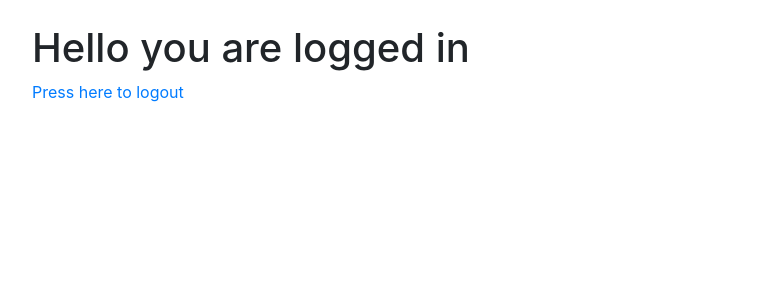
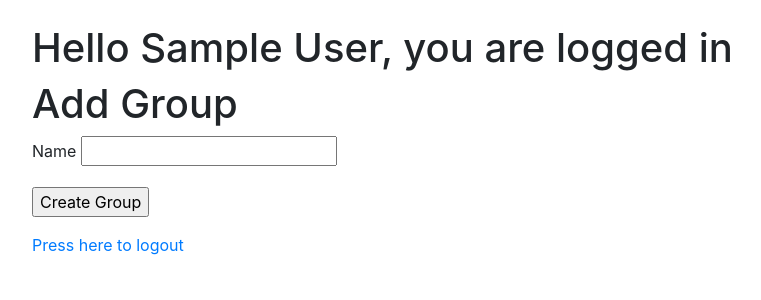
Before and after one commit to arvydasg/fourcount, a Flask app: page /groups in a window 1280 px wide. Shown: the part 56-356 px from the top of the page, without its empty margins (53-814 px from the left). Run offline with Flask 3, Linux system fonts and the light colour scheme; the visitor is signed in with stand-in values (Sample User, id 1); data that the repository does not hold is empty; some libraries are stand-ins or nearby versions.

Commit message:
now possible to add groups from within logged in user page

```diff
--- a/app.py
+++ b/app.py
@@ -43,19 +43,25 @@ class User(db.Model, UserMixin):
     email = db.Column(db.String(50), unique=True, nullable=False)
     name = db.Column(db.String(50), unique=True, nullable=False)
     password = db.Column(db.String(200), nullable=False)
+    groups = db.relationship(
+        "Group", secondary="user_group", backref=db.backref("members", lazy="dynamic")
+    )
+
+
+# Association table between User and Group
+user_group = db.Table(
+    "user_group",
+    db.Column("user_id", db.Integer, db.ForeignKey("user.id")),
+    db.Column("group_id", db.Integer, db.ForeignKey("group.id")),
+)
+
+
+class Group(db.Model):
+    id = db.Column(db.Integer, primary_key=True)
+    name = db.Column(db.String(50), unique=True, nullable=False)
 
 
 # ===== ROUTES ========================================================================
-
-
-@app.route("/all_users", methods=["GET", "POST"])
-def route_all_users():
-    all_users = User.query.all()
-
-    if not all_users:
-        return render_template("no_data.html")
-
-    return render_template("all_users.html", all_users=all_users)
 
 
 @app.route("/", methods=["GET", "POST"])
@@ -101,8 +107,32 @@ def route_logout():
 
 
 @app.route("/groups", methods=["GET", "POST"])
+@login_required
 def route_groups():
-    return render_template("groups.html")
+    groups = current_user.groups
+    form = AddGroupForm()
+    if form.validate_on_submit():
+        new_group = Group(name=form.name.data)
+        db.session.add(new_group)
+        current_user.groups.append(new_group)
+        db.session.commit()
+        flash("New group created successfully.")
+        return redirect(url_for("route_groups"))
+    return render_template("groups.html", groups=groups, form=form)
+
+
+@app.route("/groups/add", methods=["GET", "POST"])
+@login_required
+def route_add_group():
+    form = AddGroupForm()
+    if form.validate_on_submit():
+        new_group = Group(name=form.name.data)
+        db.session.add(new_group)
+        current_user.groups.append(new_group)
+        db.session.commit()
+        flash("New group created successfully.")
+        return redirect(url_for("route_groups"))
+    return render_template("add_group.html", form=form)
 
 
 # ===== FORMS ========================================================================
@@ -127,7 +157,12 @@ class LoginForm(FlaskForm):
     submit = SubmitField("Submit")
 
 
+class AddGroupForm(FlaskForm):
+    name = StringField("Name", validators=[DataRequired()])
+    submit = SubmitField("Create Group")
+
+
 if __name__ == "__main__":
     with app.app_context():
         db.create_all()
-        app.run(host="0.0.0.0", debug=False)
+        app.run(host="0.0.0.0", debug=True)
--- a/templates/groups.html
+++ b/templates/groups.html
@@ -2,7 +2,36 @@
 
 {% block content %}
 
-    <h1>Hello you are logged in</h1>
+    {% with messages = get_flashed_messages() %}
+        {% if messages %}
+            {% for message in messages %}
+                <div class="alert alert-success alert-dismissible fade show" role="alert">
+                    <li>{{ message }}</li>
+                    <button type="button" class="close" data-dismiss="alert" aria-label="Close">
+                        <span aria-hidden="true">&times;</span>
+                    </button>
+                </div>
+            {% endfor %}
+        {% endif %}
+    {% endwith %}
+
+    <h1>Hello {{ current_user.name }}, you are logged in</h1>
+
+    {% for group in groups %}
+        <p>{{ group.name }}</p>
+    {% endfor %}
+
+    <h1>Add Group</h1>
+    <form method="POST" action="{{ url_for('route_add_group') }}">
+        {{ form.hidden_tag() }}
+        <div class="form-group">
+            {{ form.name.label }} {{ form.name }}
+        </div>
+        <div class="form-group">
+            {{ form.submit }}
+        </div>
+    </form>
+
     <a href="{{url_for("route_logout")}}">Press here to logout</a>
 
 {% endblock %}
```
